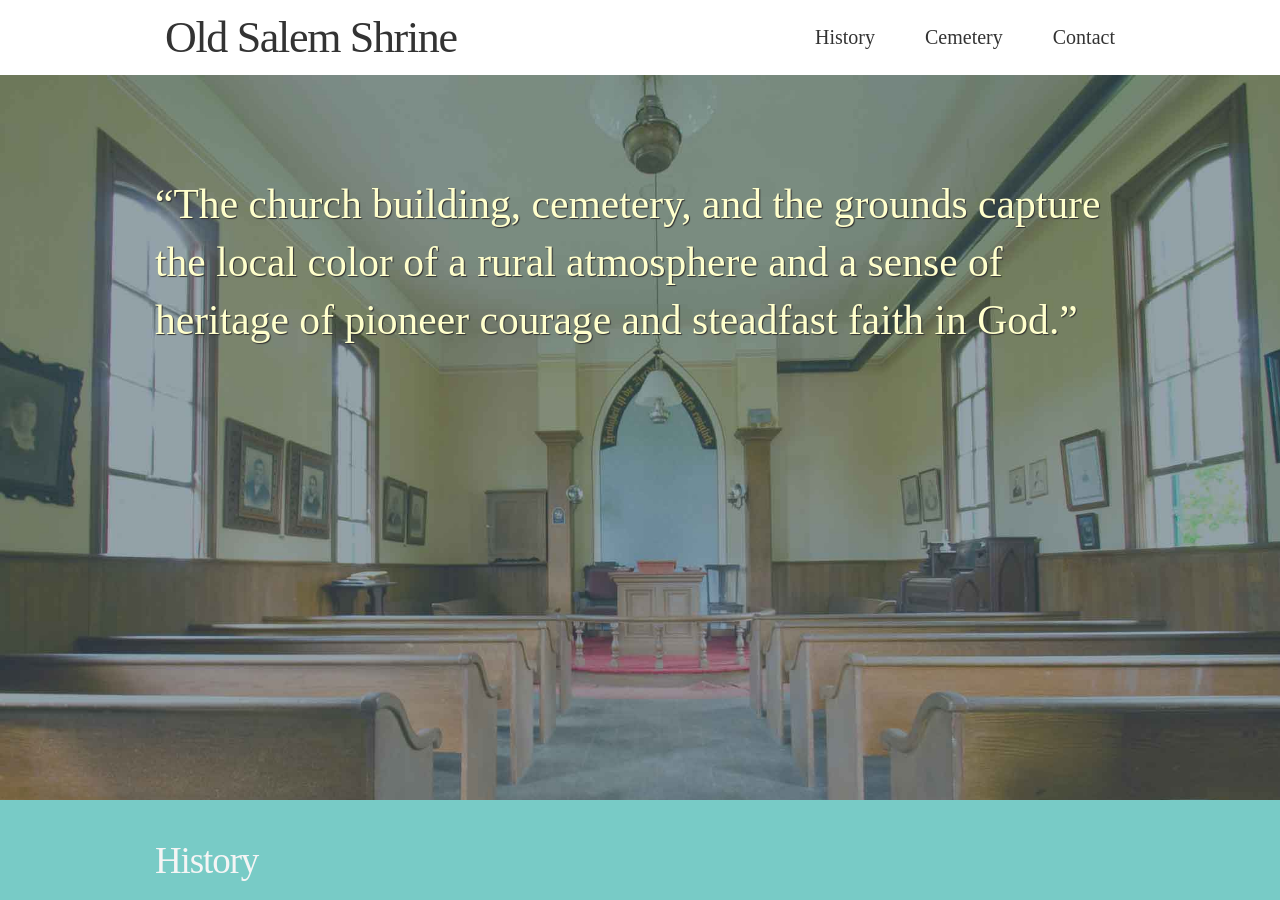
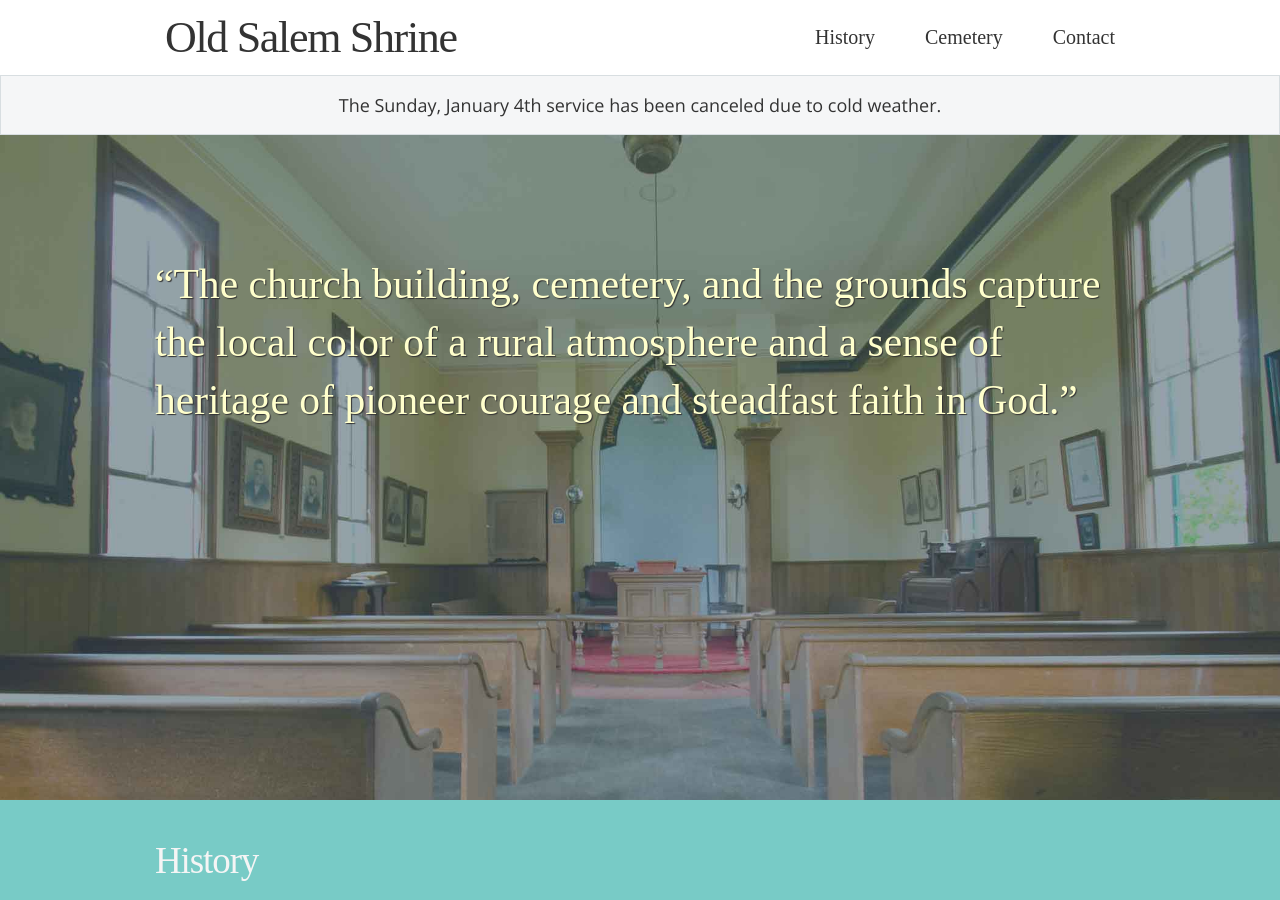
Before and after one commit to oldsalemshrine/oldsalemshrine.github.io, a Jekyll site: the page index.html, which Jekyll copies as it is, in a window 1280 px wide and 900 px high. Built offline with Jekyll 4.4.1, drawn with Linux system fonts in a browser that asks for light colours; some web fonts are replaced; Markdown is read by kramdown in place of the engine named in the settings.

Commit message:
Add message for canceled Jan 4 2015 service

```diff
--- a/index.html
+++ b/index.html
@@ -34,6 +34,9 @@
 
 <section class="headline">
   <div class="overlay fixed">
+    <div class="panel callout">
+      <h5>The Sunday, January 4th service has been canceled due to cold weather.</h5>
+    </div>
     <div class="row">
       <div class="large-12 column">
         <p class="headline">
```
